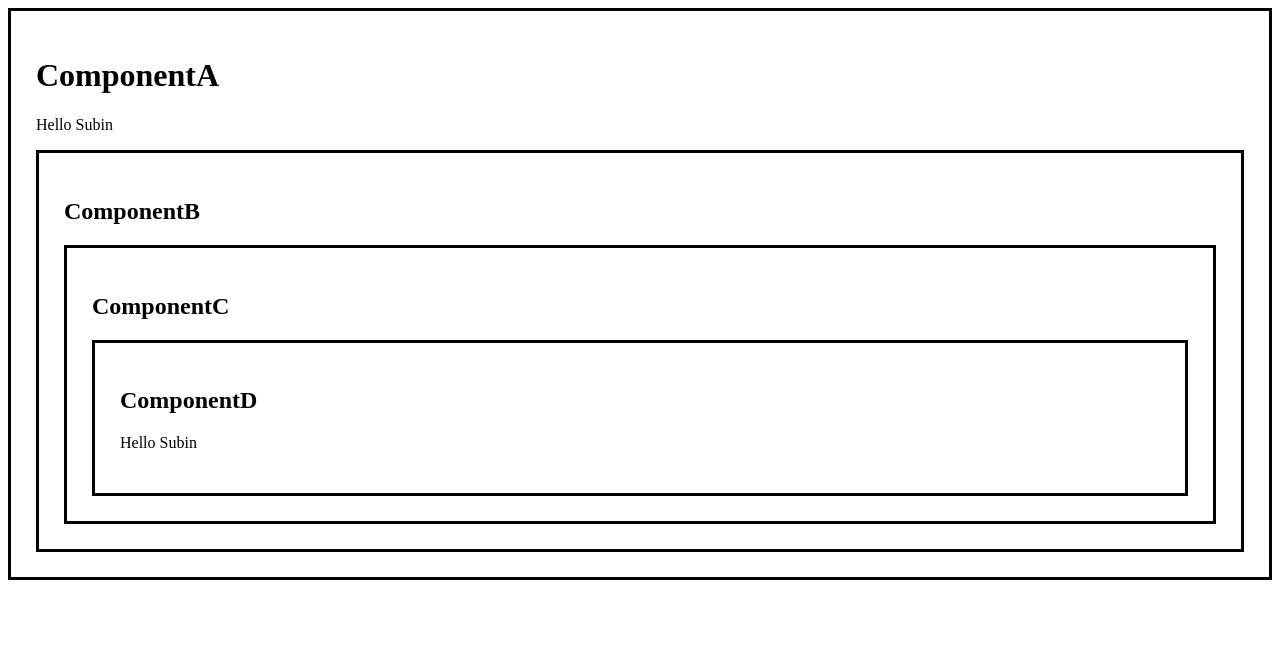
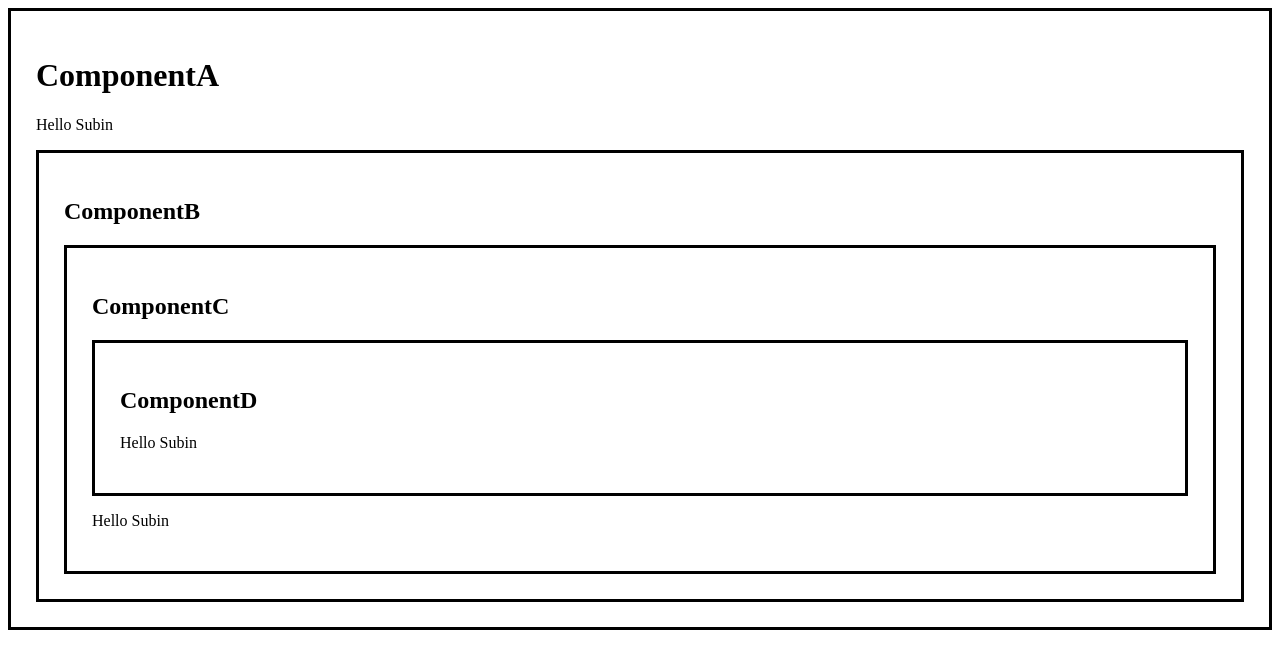
Before and after one commit to Subinkvs/React_Color_Picker, a React (Vite) app: page / in a window 1280 px wide. Shown: the top 668 px of the page. Built offline with nearby package versions, Linux system fonts and the light colour scheme.

Commit message:
useContext(

```diff
--- a/src/ComponentA.jsx
+++ b/src/ComponentA.jsx
@@ -1,5 +1,7 @@
-import React, {useState} from "react"
+import React, {useState, createContext} from "react"
 import ComponentB from "./ComponentB"
+
+export const UserContext = createContext();
 
 
 function ComponentA(){
@@ -10,7 +12,10 @@ function ComponentA(){
         <div className="box">
             <h1>ComponentA</h1>
             <p>{`Hello ${user}`}</p>
+            <UserContext.Provider value={user}>
             <ComponentB user={user}/>
+            </UserContext.Provider>
+
         </div>
     )
 
--- a/src/ComponentB.jsx
+++ b/src/ComponentB.jsx
@@ -1,11 +1,11 @@
 import ComponentC from "./ComponentC"
 
-function ComponentB(props){
+function ComponentB(){
 
 return(
     <div className="box">
         <h2>ComponentB</h2>
-        <ComponentC user={props.user}/>
+        <ComponentC/>
     </div>
 )
 }
--- a/src/ComponentC.jsx
+++ b/src/ComponentC.jsx
@@ -1,11 +1,16 @@
+import { UserContext } from "./ComponentA"
 import ComponentD from "./ComponentD"
+import React, {useContext} from "react"
 
-function ComponentC(props){
+function ComponentC(){
+
+    const value = useContext(UserContext)
 
     return(
         <div className="box">
             <h2>ComponentC</h2>
-            <ComponentD user={props.user}/>
+            <ComponentD/>
+            <p>{`Hello ${value}`}</p>
             </div>
     )
 }
--- a/src/ComponentD.jsx
+++ b/src/ComponentD.jsx
@@ -1,9 +1,15 @@
+import React,{useContext} from "react"
+import { UserContext } from "./ComponentA"
+
+
 function ComponentD(props){
+
+const user = useContext(UserContext)
 
     return(
         <div className="box">
             <h2>ComponentD</h2>
-            <p>{`Hello ${props.user}`}</p>
+            <p>{`Hello ${user}`}</p>
         </div>
     )
 }
```
